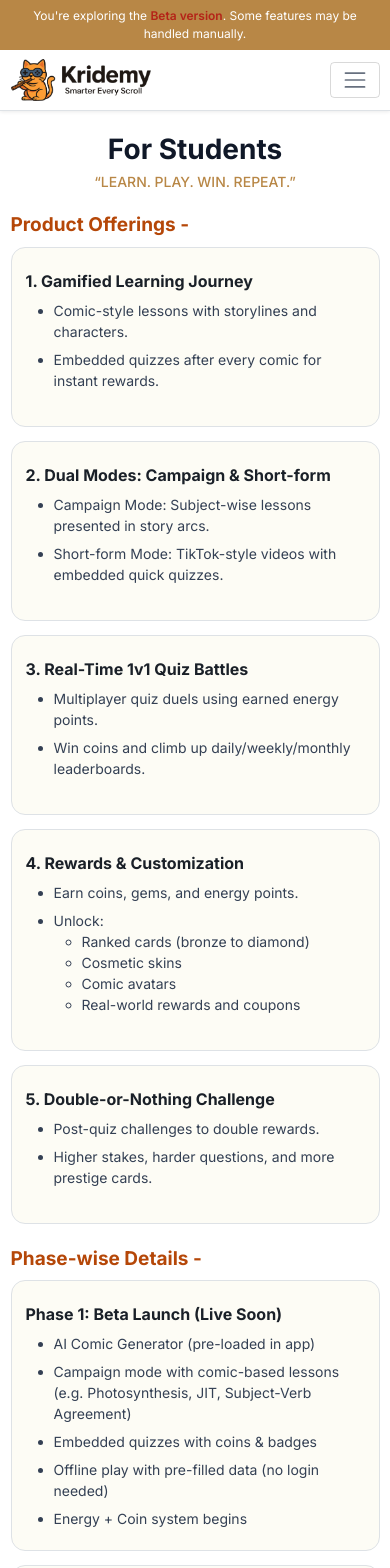
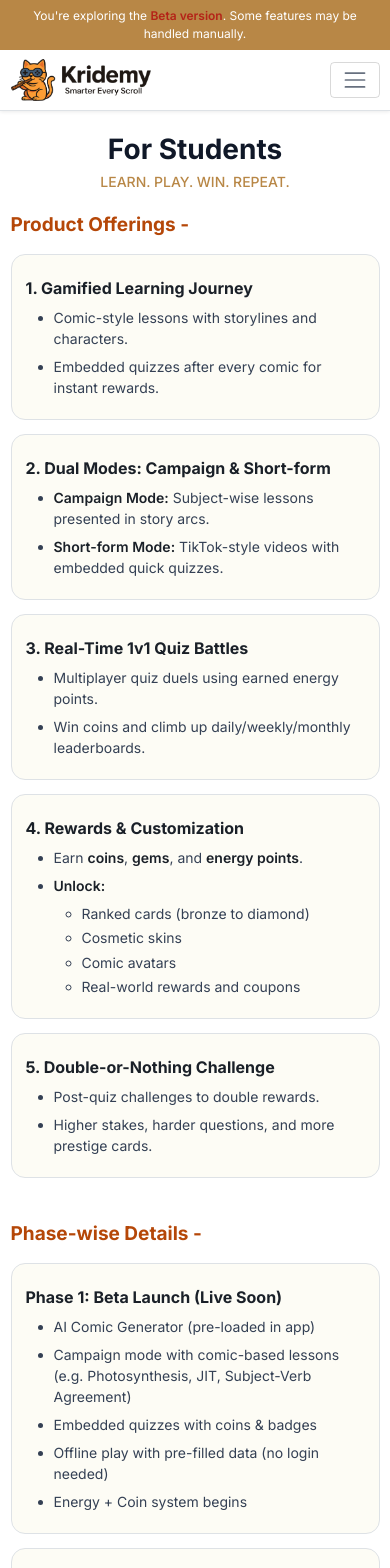
Before and after one commit to spchaudhari17/comics_frontend, a React (Create React App) app: page /for-student in a window 390 px wide. Shown: the top 1568 px of the page. Built offline with nearby package versions, Linux system fonts and the light colour scheme.

Commit message:
Worked on the For Student + For Teacher page Responsive design and working on FAQ's page design

```diff
--- a/src/pages/Homepage/Student/StudentLanding.js
+++ b/src/pages/Homepage/Student/StudentLanding.js
@@ -2,43 +2,51 @@ import React from 'react';
 
 const StudentLanding = () => {
   return (
-    <div className="ForStudent-Page py-4">
+    <div className="ForStudent-Page pt-4 pb-5">
       <div className="container-xl">
         <div className="heading-wrapper text-center mx-auto mb-4" style={{ maxWidth: '600px' }}>
           <div className="section-heading mb-2">For Students</div>
-          <div className="label-heading">“Learn. Play. Win. Repeat.”</div>
+          <div className="label-heading">Learn. Play. Win. Repeat.</div>
         </div>
 
-        <div className="product-offerings-wrapper mb-4">
-          <div className="fs-4 fw-bold text-warning mb-2">Product Offerings -</div>
-          <div className="d-flex flex-column gap-3">
-            <div className="info-wrapper bg-theme1 border rounded-4 px-3 px-md-4 py-4">
+        <div className="product-offerings-wrapper mb-5">
+          <div className="fs-4 fw-bold text-warning mb-3">Product Offerings -</div>
+          <div className="row row-cols-1 row-cols-lg-2 g-3 g-lg-4">
+            <div className="col">
+              <div className="info-wrapper h-100 bg-theme1 border rounded-4 px-3 px-md-4 py-4">
                 <div className="fs-16 fw-bold text-theme4 mb-2">1. Gamified Learning Journey</div>
-              <ul className="list-disc mb-3">
-                <li className="mb-2">Comic-style lessons with storylines and characters.</li>
+                <ul className="list-disc d-flex flex-column gap-2 m-0">
+                  <li>Comic-style lessons with storylines and characters.</li>
                   <li>Embedded quizzes after every comic for instant rewards.</li>
                 </ul>
               </div>
-            <div className="info-wrapper bg-theme1 border rounded-4 px-3 px-md-4 py-4">
+            </div>
+            <div className="col">
+              <div className="info-wrapper h-100 bg-theme1 border rounded-4 px-3 px-md-4 py-4">
                 <div className="fs-16 fw-bold text-theme4 mb-2">2. Dual Modes: Campaign & Short-form</div>
-              <ul className="list-disc mb-3">
-                <li className="mb-2">Campaign Mode: Subject-wise lessons presented in story arcs.</li>
-                <li>Short-form Mode: TikTok-style videos with embedded quick quizzes.</li>
+                <ul className="list-disc d-flex flex-column gap-2 m-0">
+                  <li><span className="text-theme4 fw-semibold">Campaign Mode:</span> Subject-wise lessons presented in story arcs.</li>
+                  <li><span className="text-theme4 fw-semibold">Short-form Mode:</span> TikTok-style videos with embedded quick quizzes.</li>
                 </ul>
               </div>
-            <div className="info-wrapper bg-theme1 border rounded-4 px-3 px-md-4 py-4">
+            </div>
+            <div className="col">
+              <div className="info-wrapper h-100 bg-theme1 border rounded-4 px-3 px-md-4 py-4">
                 <div className="fs-16 fw-bold text-theme4 mb-2">3. Real-Time 1v1 Quiz Battles</div>
-              <ul className="list-disc mb-3">
-                <li className="mb-2">Multiplayer quiz duels using earned energy points.</li>
+                <ul className="list-disc d-flex flex-column gap-2 m-0">
+                  <li>Multiplayer quiz duels using earned energy points.</li>
                   <li>Win coins and climb up daily/weekly/monthly leaderboards.</li>
                 </ul>
               </div>
-            <div className="info-wrapper bg-theme1 border rounded-4 px-3 px-md-4 py-4">
+            </div>
+            <div className="col">
+              <div className="info-wrapper h-100 bg-theme1 border rounded-4 px-3 px-md-4 py-4">
                 <div className="fs-16 fw-bold text-theme4 mb-2">4. Rewards & Customization</div>
-              <ul className="list-disc mb-3">
-                <li className="mb-2">Earn coins, gems, and energy points.</li>
-                <li>Unlock:
-                  <ul>
+                <ul className="list-disc d-flex flex-column gap-2 m-0">
+                  <li>Earn <span className="text-theme4 fw-semibold">coins</span>, <span className="text-theme4 fw-semibold">gems</span>, and <span className="text-theme4 fw-semibold">energy points</span>.</li>
+                  <li>
+                    <div className="text-theme4 fw-semibold mb-2">Unlock:</div>
+                    <ul className="list-disc d-flex flex-column gap-1 m-0">
                       <li>Ranked cards (bronze to diamond)</li>
                       <li>Cosmetic skins</li>
                       <li>Comic avatars</li>
@@ -47,20 +55,24 @@ const StudentLanding = () => {
                   </li>
                 </ul>
               </div>
-            <div className="info-wrapper bg-theme1 border rounded-4 px-3 px-md-4 py-4">
+            </div>
+            <div className="col-lg-12">
+              <div className="info-wrapper h-100 bg-theme1 border rounded-4 px-3 px-md-4 py-4">
                 <div className="fs-16 fw-bold text-theme4 mb-2">5. Double-or-Nothing Challenge</div>
-              <ul className="list-disc mb-3">
-                <li className="mb-2">Post-quiz challenges to double rewards.</li>
+                <ul className="list-disc d-flex flex-column gap-2 m-0">
+                  <li>Post-quiz challenges to double rewards.</li>
                   <li>Higher stakes, harder questions, and more prestige cards.</li>
                 </ul>
               </div>
             </div>
           </div>
+        </div>
 
         <div className="phase-wise-details-wrapper">
-          <div className="fs-4 fw-bold text-warning mb-2">Phase-wise Details -</div>
-          <div className="d-flex flex-column gap-3">
-            <div className="info-wrapper bg-theme1 border rounded-4 px-3 px-md-4 py-4">
+          <div className="fs-4 fw-bold text-warning mb-3">Phase-wise Details -</div>
+          <div className="row row-cols-1 row-cols-lg-2 g-3 g-lg-4">
+            <div className="col">
+              <div className="info-wrapper h-100 bg-theme1 border rounded-4 px-3 px-md-4 py-4">
                 <div className="fs-16 fw-bold text-theme4 mb-2">Phase 1: Beta Launch (Live Soon)</div>
                 <ul className="list-disc d-flex flex-column gap-2 m-0">
                   <li>AI Comic Generator (pre-loaded in app)</li>
@@ -70,7 +82,9 @@ const StudentLanding = () => {
                   <li>Energy + Coin system begins</li>
                 </ul>
               </div>
-            <div className="info-wrapper bg-theme1 border rounded-4 px-3 px-md-4 py-4">
+            </div>
+            <div className="col">
+              <div className="info-wrapper h-100 bg-theme1 border rounded-4 px-3 px-md-4 py-4">
                 <div className="fs-16 fw-bold text-theme4 mb-2">Phase 2: Near-Term Additions</div>
                 <ul className="list-disc d-flex flex-column gap-2 m-0">
                   <li>Real-time 1v1 Quiz Battles (using energy points)</li>
@@ -79,7 +93,9 @@ const StudentLanding = () => {
                   <li>Coin-to-gem conversions, cosmetic upgrades</li>
                 </ul>
               </div>
-            <div className="info-wrapper bg-theme1 border rounded-4 px-3 px-md-4 py-4">
+            </div>
+            <div className="col-lg-12">
+              <div className="info-wrapper h-100 bg-theme1 border rounded-4 px-3 px-md-4 py-4">
                 <div className="fs-16 fw-bold text-theme4 mb-2">Phase 3: Long-Term Vision</div>
                 <ul className="list-disc d-flex flex-column gap-2 m-0">
                   <li>Adaptive AI tutoring system (personalized learning path)</li>
@@ -92,6 +108,7 @@ const StudentLanding = () => {
           </div>
         </div>
       </div>
+    </div>
   );
 }
 
--- a/src/pages/Homepage/Teacher/TeacherLanding.js
+++ b/src/pages/Homepage/Teacher/TeacherLanding.js
@@ -2,17 +2,18 @@ import React from 'react';
 
 const TeacherLanding = () => {
     return (
-        <div className="ForTeachers-Page py-4">
+        <div className="ForTeachers-Page pt-4 pb-5">
             <div className="container-xl">
                 <div className="heading-wrapper text-center mx-auto mb-4" style={{ maxWidth: '600px' }}>
                     <div className="section-heading mb-2">For Teachers</div>
                     <div className="label-heading">Empower Your Classrooms with AI-Backed Creativity</div>
                 </div>
 
-                <div className="product-offerings-wrapper mb-4">
-                    <div className="fs-4 fw-bold text-warning mb-2">Product Offerings -</div>
-                    <div className="d-flex flex-column gap-3">
-                        <div className="info-wrapper bg-theme1 border rounded-4 px-3 px-md-4 py-4">
+                <div className="product-offerings-wrapper mb-5">
+                    <div className="fs-4 fw-bold text-warning mb-3">Product Offerings -</div>
+                    <div className="row row-cols-1 row-cols-lg-2 g-3 g-lg-4">
+                        <div className="col">
+                            <div className="info-wrapper h-100 bg-theme1 border rounded-4 px-3 px-md-4 py-4">
                                 <div className="fs-16 fw-bold text-theme4 mb-2">1. AI Comic Builder</div>
                                 <ul className="list-disc d-flex flex-column gap-2 m-0">
                                     <li>Teachers can input a concept and generate a comic lesson.</li>
@@ -20,14 +21,18 @@ const TeacherLanding = () => {
                                     <li>Multilingual and voice-over support for inclusivity.</li>
                                 </ul>
                             </div>
-                        <div className="info-wrapper bg-theme1 border rounded-4 px-3 px-md-4 py-4">
+                        </div>
+                        <div className="col">
+                            <div className="info-wrapper h-100 bg-theme1 border rounded-4 px-3 px-md-4 py-4">
                                 <div className="fs-16 fw-bold text-theme4 mb-2">2. Curriculum-Aligned Content</div>
                                 <ul className="list-disc d-flex flex-column gap-2 m-0">
                                     <li>Comics and quizzes designed by grade, subject, and topic.</li>
                                     <li>Aligned to CBSE, ICSE, U.S. Common Core, or custom curriculum.</li>
                                 </ul>
                             </div>
-                        <div className="info-wrapper bg-theme1 border rounded-4 px-3 px-md-4 py-4">
+                        </div>
+                        <div className="col">
+                            <div className="info-wrapper h-100 bg-theme1 border rounded-4 px-3 px-md-4 py-4">
                                 <div className="fs-16 fw-bold text-theme4 mb-2">3. Classroom & Group Management</div>
                                 <ul className="list-disc d-flex flex-column gap-2 m-0">
                                     <li>Assign lessons tstudent batches.</li>
@@ -35,14 +40,18 @@ const TeacherLanding = () => {
                                     <li>Push challenges and discussion prompts.</li>
                                 </ul>
                             </div>
-                        <div className="info-wrapper bg-theme1 border rounded-4 px-3 px-md-4 py-4">
+                        </div>
+                        <div className="col">
+                            <div className="info-wrapper h-100 bg-theme1 border rounded-4 px-3 px-md-4 py-4">
                                 <div className="fs-16 fw-bold text-theme4 mb-2">4. Progress Dashboard</div>
                                 <ul className="list-disc d-flex flex-column gap-2 m-0">
                                     <li>Track individual and group performance.</li>
                                     <li>Metrics: quiz accuracy, concept mastery, time spent, reward history.</li>
                                 </ul>
                             </div>
-                        <div className="info-wrapper bg-theme1 border rounded-4 px-3 px-md-4 py-4">
+                        </div>
+                        <div className="col-lg-12">
+                            <div className="info-wrapper h-100 bg-theme1 border rounded-4 px-3 px-md-4 py-4">
                                 <div className="fs-16 fw-bold text-theme4 mb-2">5. Revenue Sharing Model</div>
                                 <ul className="list-disc d-flex flex-column gap-2 m-0">
                                     <li>Teachers whcreate comics earn a share when reused or shared.</li>
@@ -51,11 +60,13 @@ const TeacherLanding = () => {
                             </div>
                         </div>
                     </div>
+                </div>
 
                 <div className="phase-wise-details-wrapper">
-                    <div className="fs-4 fw-bold text-warning mb-2">Phase-wise Details -</div>
-                    <div className="d-flex flex-column gap-3">
-                        <div className="info-wrapper bg-theme1 border rounded-4 px-3 px-md-4 py-4">
+                    <div className="fs-4 fw-bold text-warning mb-3">Phase-wise Details -</div>
+                    <div className="row row-cols-1 row-cols-lg-2 g-3 g-lg-4">
+                        <div className="col">
+                            <div className="info-wrapper h-100 bg-theme1 border rounded-4 px-3 px-md-4 py-4">
                                 <div className="fs-16 fw-bold text-theme4 mb-2">Phase 1: Beta Launch (Live Soon)</div>
                                 <ul className="list-disc d-flex flex-column gap-2 m-0">
                                     <li>Access to student comics and quizzes</li>
@@ -63,7 +74,9 @@ const TeacherLanding = () => {
                                     <li>Teacher pilot users get content creation previews</li>
                                 </ul>
                             </div>
-                        <div className="info-wrapper bg-theme1 border rounded-4 px-3 px-md-4 py-4">
+                        </div>
+                        <div className="col">
+                            <div className="info-wrapper h-100 bg-theme1 border rounded-4 px-3 px-md-4 py-4">
                                 <div className="fs-16 fw-bold text-theme4 mb-2">Phase 2: Near-Term Additions</div>
                                 <ul className="list-disc d-flex flex-column gap-2 m-0">
                                     <li>AI Comic Builder full access with editor tools</li>
@@ -72,7 +85,9 @@ const TeacherLanding = () => {
                                     <li>Real-time question performance analytics</li>
                                 </ul>
                             </div>
-                        <div className="info-wrapper bg-theme1 border rounded-4 px-3 px-md-4 py-4">
+                        </div>
+                        <div className="col-lg-12">
+                            <div className="info-wrapper h-100 bg-theme1 border rounded-4 px-3 px-md-4 py-4">
                                 <div className="fs-16 fw-bold text-theme4 mb-2">Phase 3: Long-Term Vision</div>
                                 <ul className="list-disc d-flex flex-column gap-2 m-0">
                                     <li>Teacher community marketplace (buy/sell content)</li>
@@ -85,6 +100,7 @@ const TeacherLanding = () => {
                     </div>
                 </div>
             </div>
+        </div>
     );
 }
 
```
Lines whose indentation alone changed are shown as unchanged.
